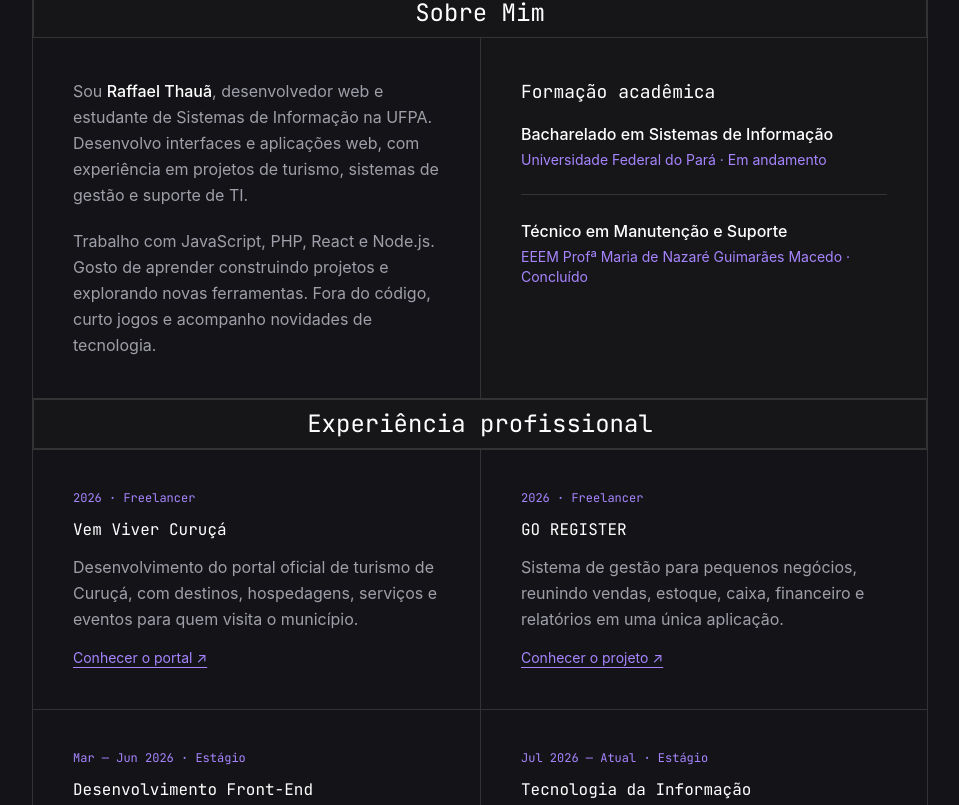
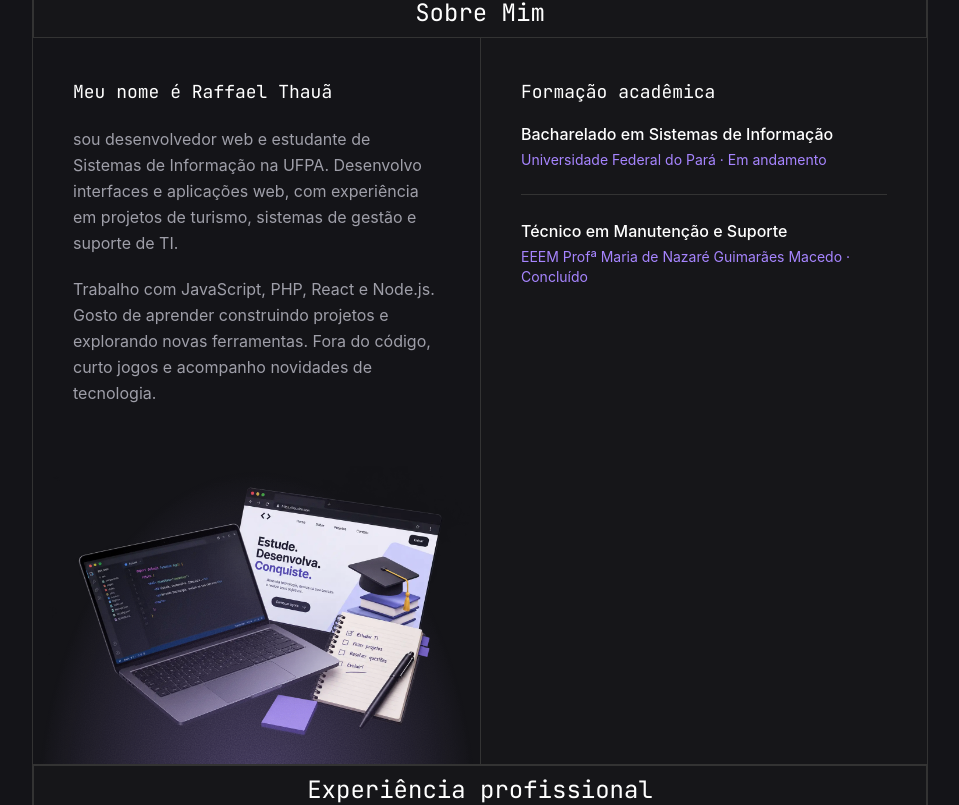
Before and after one commit to th23dev/portifolio, a React (Vite) app: page / in a window 1280 px wide. Shown: the part 655-1460 px from the top of the page, without its empty margins (160-1119 px from the left). Built offline with nearby package versions, Linux system fonts and the light colour scheme.

Commit message:
img complementar de sobre

```diff
--- a/src/componentes/sections/AboutSection.jsx
+++ b/src/componentes/sections/AboutSection.jsx
@@ -1,14 +1,17 @@
 import Skills from "./Skills"
 import Subtitle from "../ui/Subtitle"
+import EstudosDev from "../../assets/estudos_dev.webp"
 
 function AboutSection() {
     return (
         <section id="sobre" className="scroll-mt-32 bg-background flex w-full min-h-[70dvh] h-auto flex-col rounded-card md:scroll-mt-20">
             <Subtitle>Sobre Mim</Subtitle>
             <div className="grid grid-cols-1 lg:grid-cols-2">
-                <div className="min-w-0 space-y-5 p-6 text-base leading-relaxed text-text sm:p-10">
+                <div className="min-w-0 text-base leading-relaxed text-text">
+                    <div className="space-y-5 p-6 sm:p-10">
+                        <h3 className="font-jetbrains-mono text-lg text-white">Meu nome é Raffael Thauã</h3>
                         <p>
-                        Sou <strong className="font-medium text-white">Raffael Thauã</strong>, desenvolvedor web
+                            sou desenvolvedor web
                             e estudante de Sistemas de Informação na UFPA. Desenvolvo interfaces e aplicações web,
                             com experiência em projetos de turismo, sistemas de gestão e suporte de TI.
                         </p>
@@ -16,6 +19,23 @@ function AboutSection() {
                             Trabalho com JavaScript, PHP, React e Node.js. Gosto de aprender construindo projetos
                             e explorando novas ferramentas. Fora do código, curto jogos e acompanho novidades de tecnologia.
                         </p>
+                    </div>
+                    <div className="mt-5 relative isolate">
+                        <div aria-hidden="true" className="absolute inset-0 bg-[radial-gradient(ellipse_at_50%_120%,var(--color-accent),transparent_70%)] opacity-30" />
+                        <svg
+                            aria-hidden="true"
+                            className="pointer-events-none absolute inset-0 h-full w-full opacity-20 mix-blend-soft-light"
+                            preserveAspectRatio="none"
+                            style={{ maskImage: "radial-gradient(ellipse at 50% 120%, black, transparent 70%)" }}
+                        >
+                            <filter id="shadow-grain">
+                                <feTurbulence type="fractalNoise" baseFrequency="0.8" numOctaves="2" stitchTiles="stitch" />
+                                <feColorMatrix type="saturate" values="0" />
+                            </filter>
+                            <rect width="100%" height="100%" filter="url(#shadow-grain)" />
+                        </svg>
+                        <img className="relative mix-blend-lighten" src={EstudosDev} alt="Materias de desenvolvimento." />
+                    </div>
                 </div>
 
                 <div className="min-w-0 border-t border-divider bg-surface p-6 sm:p-10 lg:border-t-0 lg:border-l">
```
Also changed, not shown: src/assets/estudos_dev.webp (added). Lines whose indentation alone changed are shown as unchanged.
